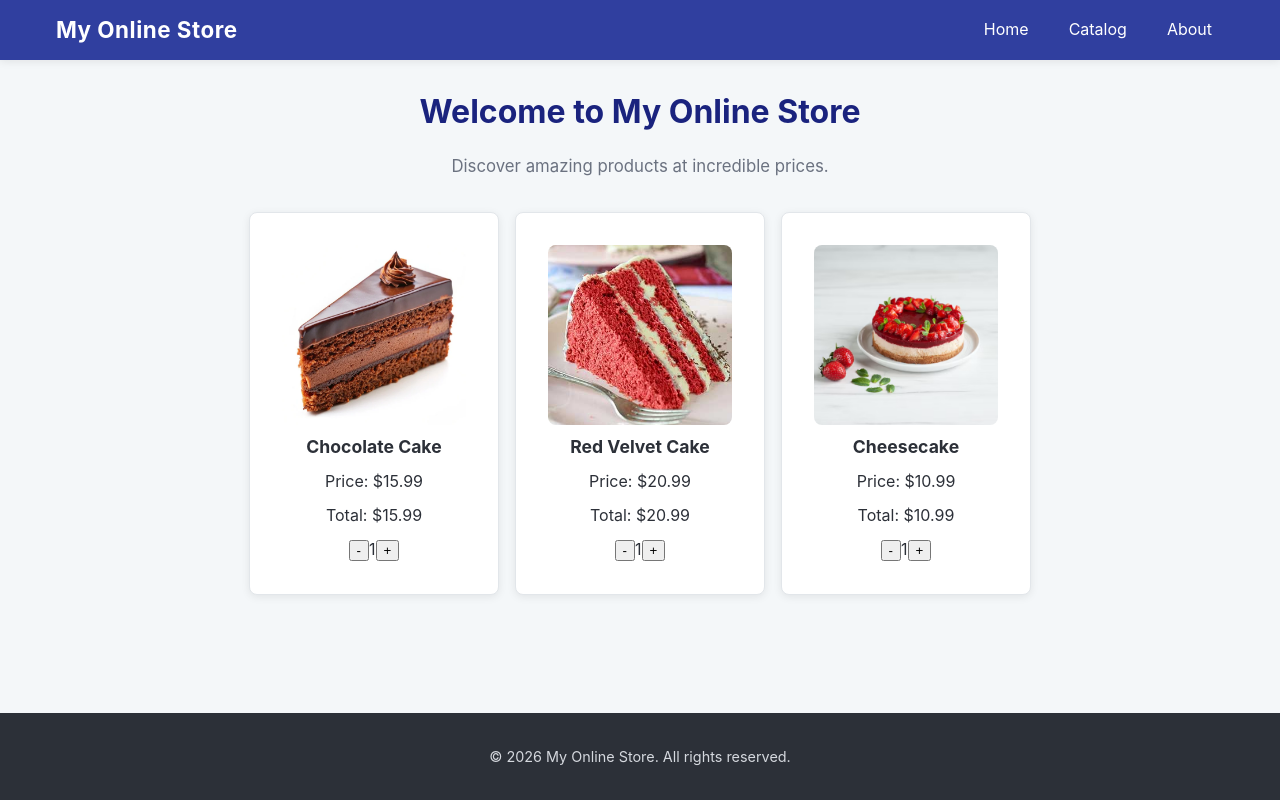
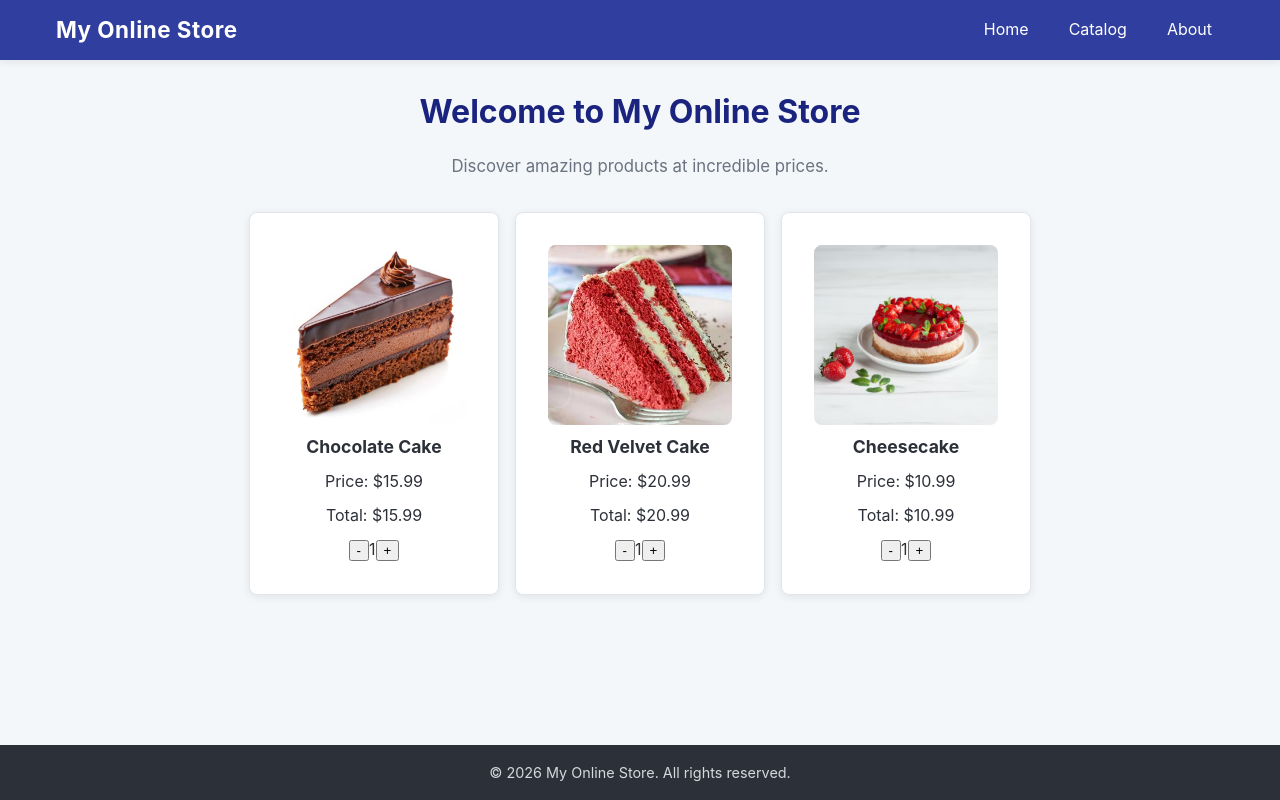
Before and after one commit to flowersa29af-hash/react-107, a React (Vite) app in the folder my-react-store/: page /catalog in a window 1280 px wide. Built offline with nearby package versions, Linux system fonts and the light colour scheme.

Commit message:
Pin navbar to top and footer to bottom of screen

```diff
--- a/my-react-store/src/components/Footer.css
+++ b/my-react-store/src/components/Footer.css
@@ -1,7 +1,12 @@
 .footer {
   background-color: var(--color-text);
   color: #ffffff;
-  padding: var(--space-lg) var(--space-md);
+  padding: var(--space-md);
+
+  /* Pin the footer to the bottom of the screen so it's always visible */
+  position: sticky;
+  bottom: 0;
+  z-index: 100;
 }
 
 .footer-container {
--- a/my-react-store/src/components/Navbar.css
+++ b/my-react-store/src/components/Navbar.css
@@ -3,6 +3,11 @@
   color: #ffffff;
   padding: var(--space-md) 0;
   box-shadow: var(--shadow);
+
+  /* Pin the nav to the top of the screen while the page scrolls */
+  position: sticky;
+  top: 0;
+  z-index: 100;
 }
 
 .navbar-container {
```
